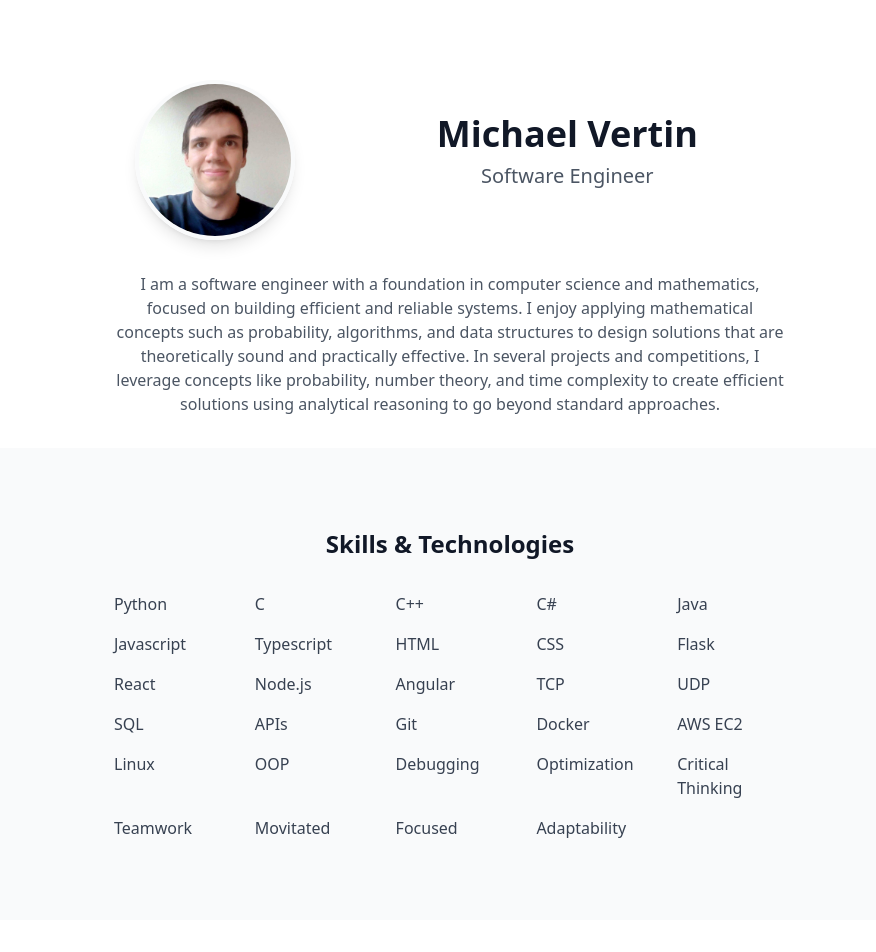
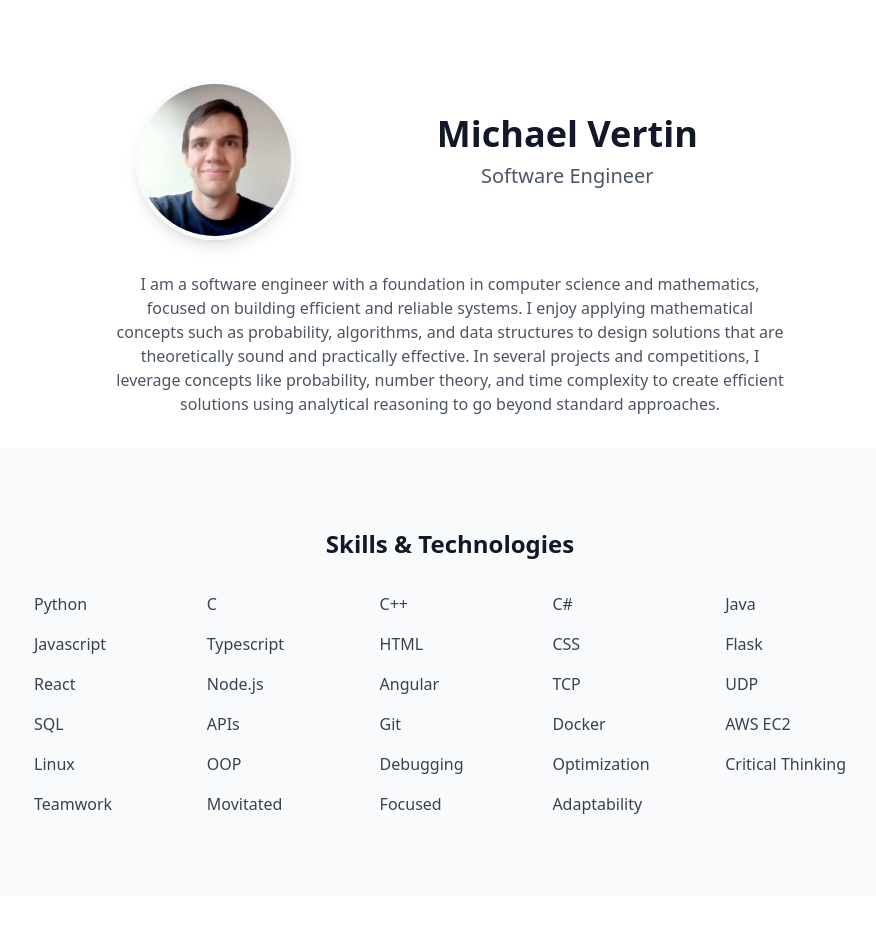
Before and after one commit to MichaelVertin/portfolio, a Next.js app: page / in a window 1280 px wide. Shown: the top 952 px of the page, without its empty margins (190-1066 px from the left). Built offline with nearby package versions, Linux system fonts and the light colour scheme.

Commit message:
Update SkillsSection.tsx

```diff
--- a/app/components/SkillsSection.tsx
+++ b/app/components/SkillsSection.tsx
@@ -17,7 +17,7 @@ return (
 			</h2>
 
 			{/* Match summary width + center */}
-			<div className="max-w-2xl mx-auto">
+			<div className="">
 				<div className="grid grid-cols-5 gap-x-8 gap-y-4 text-sm sm:text-base text-gray-700">
 					{skills.map((skill) => (
 						<div key={skill} className="text-left">
```
